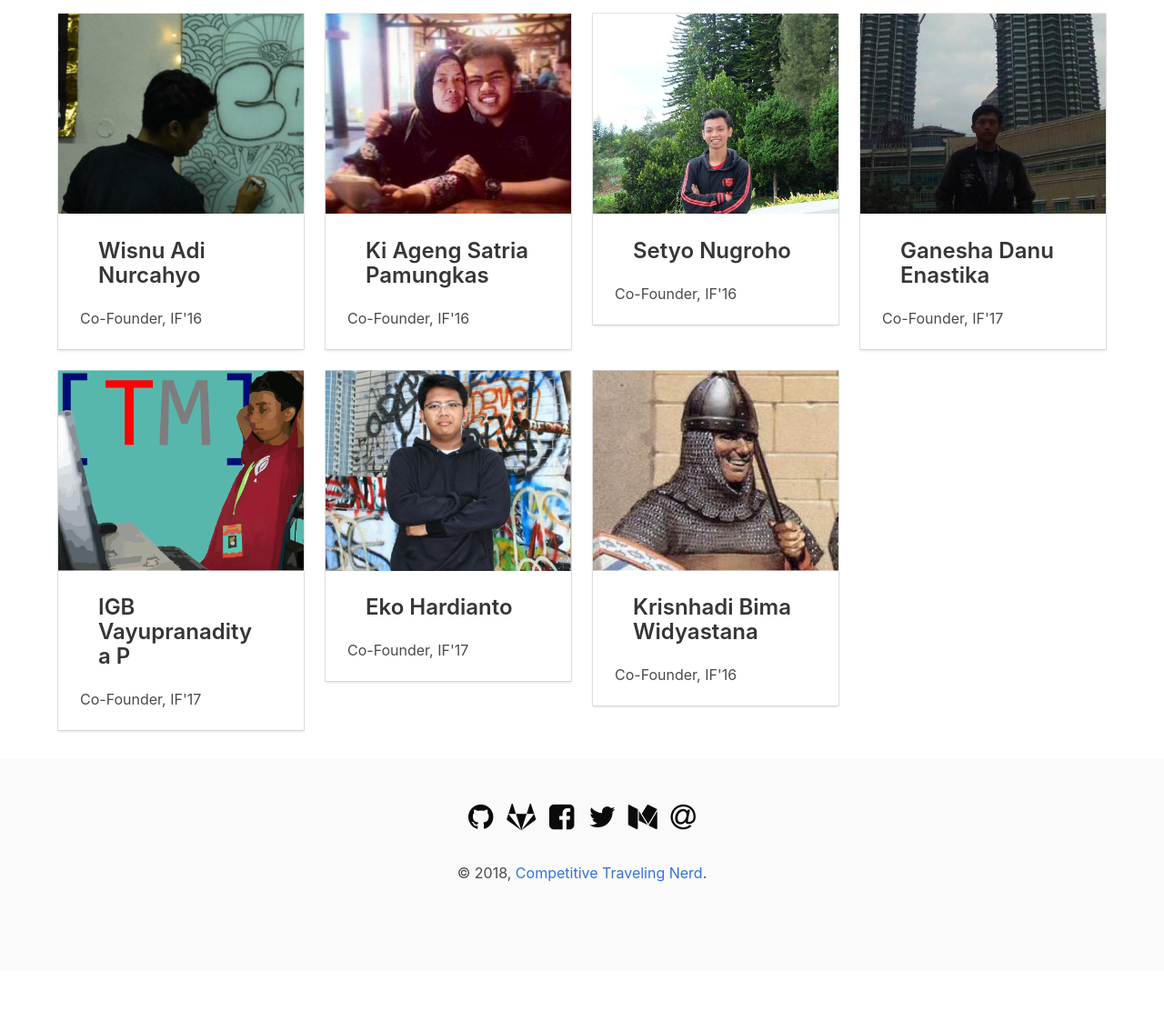
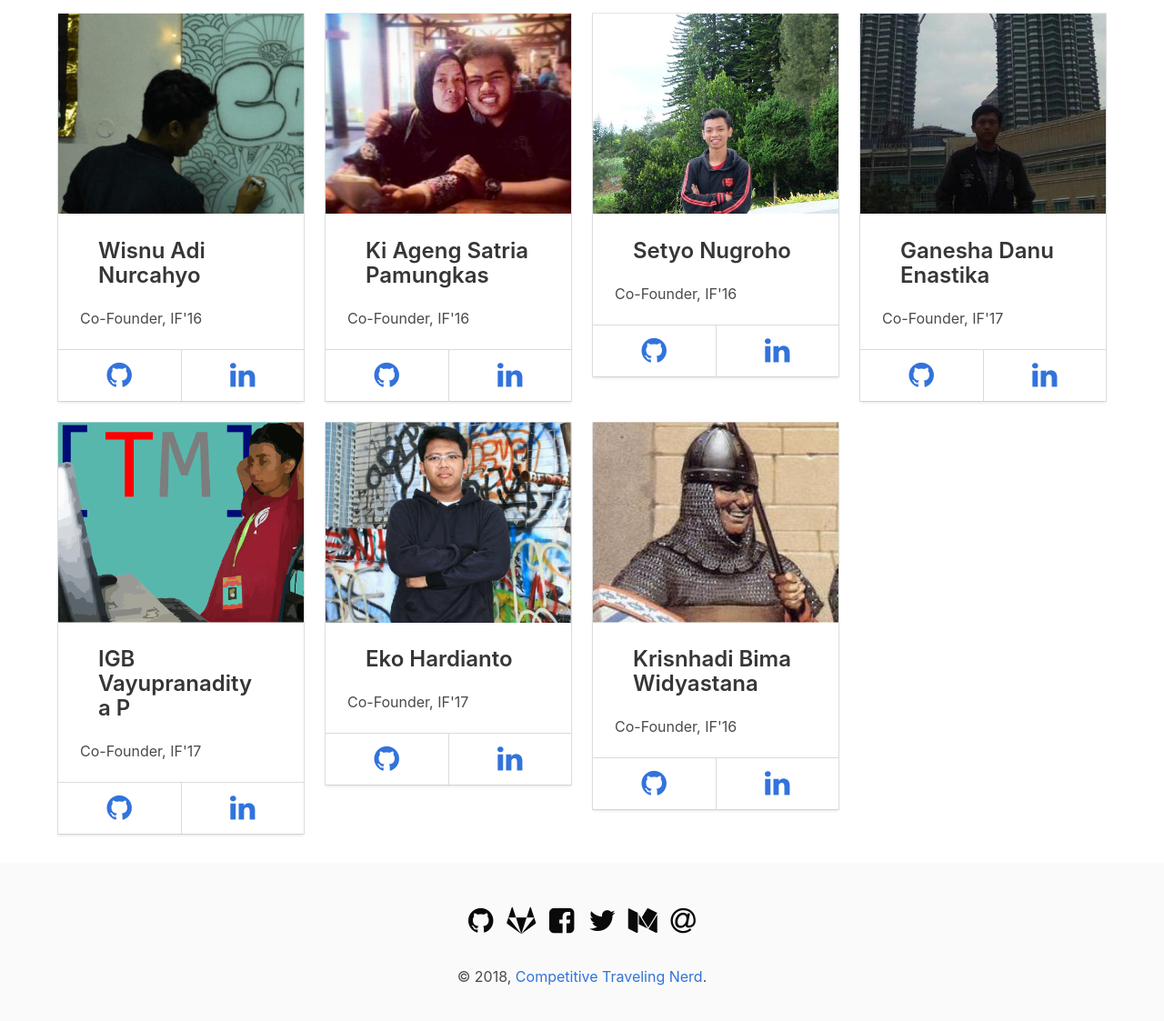
Before and after one commit to comtran/comtran.github.io, a plain HTML site: page member.html in a window 1280 px wide. Shown: the part 241-1364 px from the top of the page at 91% size. Before the commit the page ends 1309 px from the top, so only its background shows below. Drawn offline with nearby package versions, Linux system fonts and the light colour scheme.

Commit message:
ad github and linkein button

```diff
--- a/member.html
+++ b/member.html
@@ -70,6 +70,10 @@
                       <h4 class="title is-4">Wisnu Adi Nurcahyo</h4>
                       <h6 class="subtitle is-6">Co-Founder, IF'16</h6>
                     </div>
+                    <footer class="card-footer">
+                      <a href="#" target="_blank" class="card-footer-item"><i class="fa fa-github fa-2x"></i></a>
+                      <a href="#" target="_blank" class="card-footer-item"><i class="fa fa-linkedin fa-2x"></i></a>
+                    </footer>
                   </div>
                 </div>
               </div>
@@ -85,6 +89,10 @@
                       <h4 class="title is-4">Ki Ageng Satria Pamungkas</h4>
                       <h6 class="subtitle is-6">Co-Founder, IF'16</h6>
                     </div>
+                    <footer class="card-footer">
+                      <a href="#" target="_blank" class="card-footer-item"><i class="fa fa-github fa-2x"></i></a>
+                      <a href="#" target="_blank" class="card-footer-item"><i class="fa fa-linkedin fa-2x"></i></a>
+                    </footer>
                   </div>
                 </div>
               </div>
@@ -100,6 +108,10 @@
                       <h4 class="title is-4">Setyo Nugroho</h4>
                       <h6 class="subtitle is-6">Co-Founder, IF'16</h6>
                     </div>
+                    <footer class="card-footer">
+                      <a href="#" target="_blank" class="card-footer-item"><i class="fa fa-github fa-2x"></i></a>
+                      <a href="#" target="_blank" class="card-footer-item"><i class="fa fa-linkedin fa-2x"></i></a>
+                    </footer>
                   </div>
                 </div>
               </div>
@@ -115,6 +127,10 @@
                       <h4 class="title is-4">Ganesha Danu Enastika</h4>
                       <h6 class="subtitle is-6">Co-Founder, IF'17</h6>
                     </div>
+                    <footer class="card-footer">
+                      <a href="https://github.com/BlinfoldKing" target="_blank" class="card-footer-item"><i class="fa fa-github fa-2x"></i></a>
+                      <a href="https://www.linkedin.com/in/GaneshaD/" target="_blank" class="card-footer-item"><i class="fa fa-linkedin fa-2x"></i></a>
+                    </footer>
                   </div>
                 </div>
               </div>
@@ -136,6 +152,10 @@
                       <h4 class="title is-4">IGB Vayupranaditya P</h4>
                       <h6 class="subtitle is-6">Co-Founder, IF'17</h6>
                     </div>
+                    <footer class="card-footer">
+                      <a href="#" target="_blank" class="card-footer-item"><i class="fa fa-github fa-2x"></i></a>
+                      <a href="#" target="_blank" class="card-footer-item"><i class="fa fa-linkedin fa-2x"></i></a>
+                    </footer>
                   </div>
                 </div>
               </div>
@@ -153,6 +173,10 @@
                       <h4 class="title is-4">Eko Hardianto</h4>
                       <h6 class="subtitle is-6">Co-Founder, IF'17</h6>
                     </div>
+                    <footer class="card-footer">
+                      <a href="#" target="_blank" class="card-footer-item"><i class="fa fa-github fa-2x"></i></a>
+                      <a href="#" target="_blank" class="card-footer-item"><i class="fa fa-linkedin fa-2x"></i></a>
+                    </footer>
                   </div>
                 </div>
               </div>
@@ -170,6 +194,10 @@
                       <h4 class="title is-4">Krisnhadi Bima Widyastana</h4>
                       <h6 class="subtitle is-6">Co-Founder, IF'16</h6>
                     </div>
+                    <footer class="card-footer">
+                      <a href="#" target="_blank" class="card-footer-item"><i class="fa fa-github fa-2x"></i></a>
+                      <a href="#" target="_blank" class="card-footer-item"><i class="fa fa-linkedin fa-2x"></i></a>
+                    </footer>
                   </div>
                 </div>
               </div>
```
